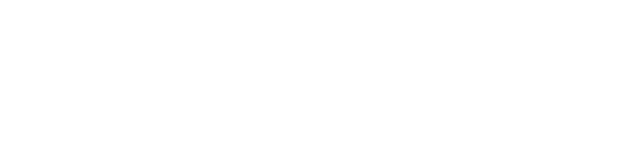
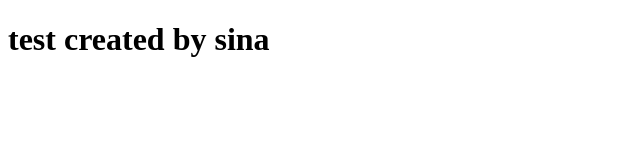
Before and after one commit to ali5422m/start-, a plain HTML site: page index.html in a window 1280 px wide. Shown: the whole page, without its empty margins (0-640 px from the left). Drawn offline with Linux system fonts and the light colour scheme.

Commit message:
[descriptive message]

```diff
--- a/index.html
+++ b/index.html
@@ -8,5 +8,6 @@
 </head>
 <body>
 
+<h1>test created by sina</h1>
 </body>
 </html>
```
